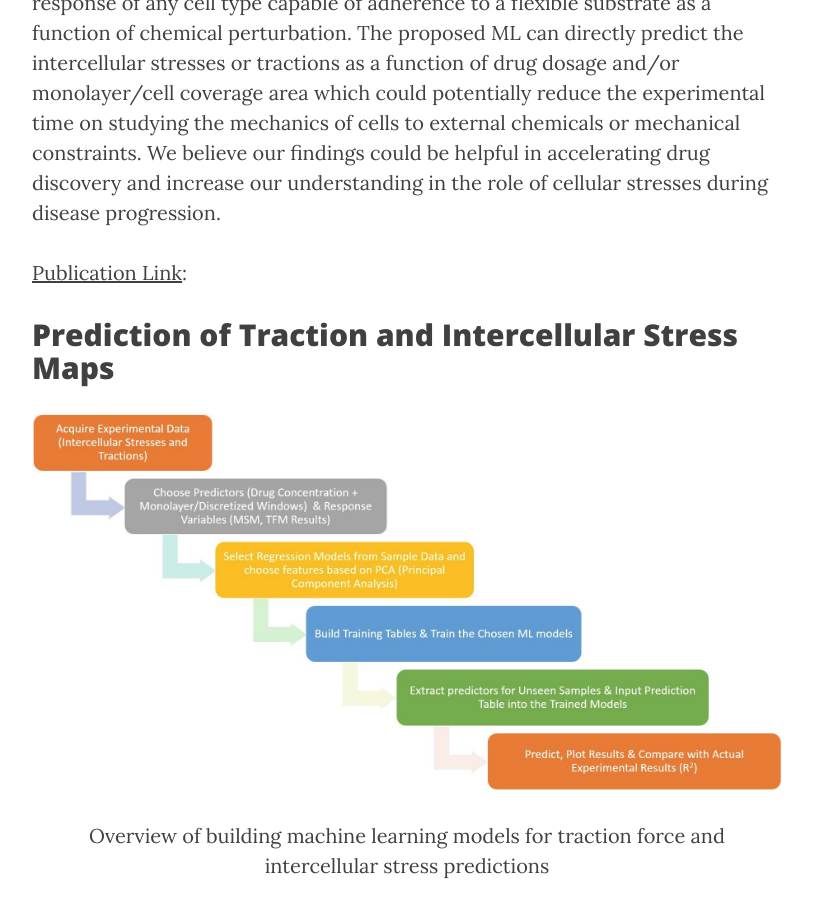
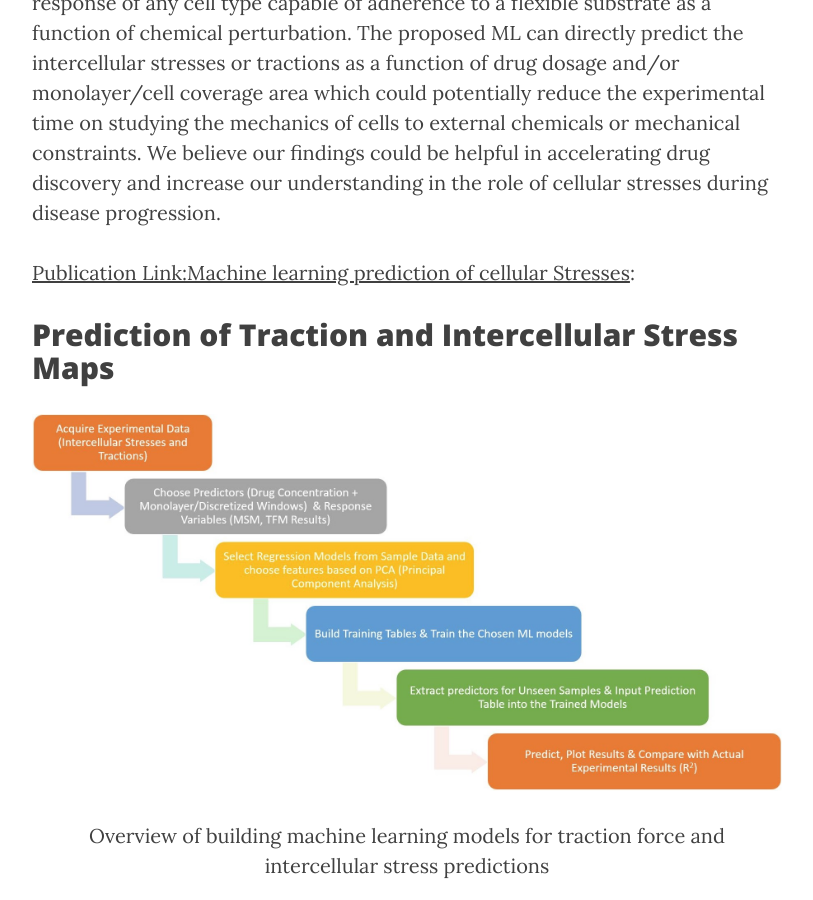
Before and after one commit to vignesharavind/vignesharavind.github.io, a Jekyll site: the page built from _posts/2023-07-25-Cellular-Predictions-Machine-Learning.markdown, in a window 1280 px wide and 900 px high, scrolled down 1339 px. Shown: the whole window, without its empty margins (233-1046 px from the left). Built offline with Jekyll 4.4.1, drawn with Linux system fonts in a browser that asks for light colours; nearby versions of some CDN libraries; comment, search, counter and statistics services are not loaded.

Commit message:
Update 2023-07-25-Cellular-Predictions-Machine-Learning.markdown

```diff
--- a/_posts/2023-07-25-Cellular-Predictions-Machine-Learning.markdown
+++ b/_posts/2023-07-25-Cellular-Predictions-Machine-Learning.markdown
@@ -29,7 +29,7 @@
 
 The ML framework we present here can be used to predict the mechanical response of any cell type capable of adherence to a flexible substrate as a function of chemical perturbation. The proposed ML can directly predict the intercellular stresses or tractions as a function of drug dosage and/or monolayer/cell coverage area which could potentially reduce the experimental time on studying the mechanics of cells to external chemicals or mechanical constraints. We believe our findings could be helpful in accelerating drug discovery and increase our understanding in the role of cellular stresses during disease progression.
 
-<a href="https://doi.org/10.1016/j.bpj.2023.07.016">Publication Link</a>:
+<a href="https://doi.org/10.1016/j.bpj.2023.07.016">Publication Link:Machine learning prediction of cellular Stresses</a>:
 
 ## Prediction of Traction and Intercellular Stress Maps
 ![Frame](/img/ML_Paper/Fig5.jpg)
```
